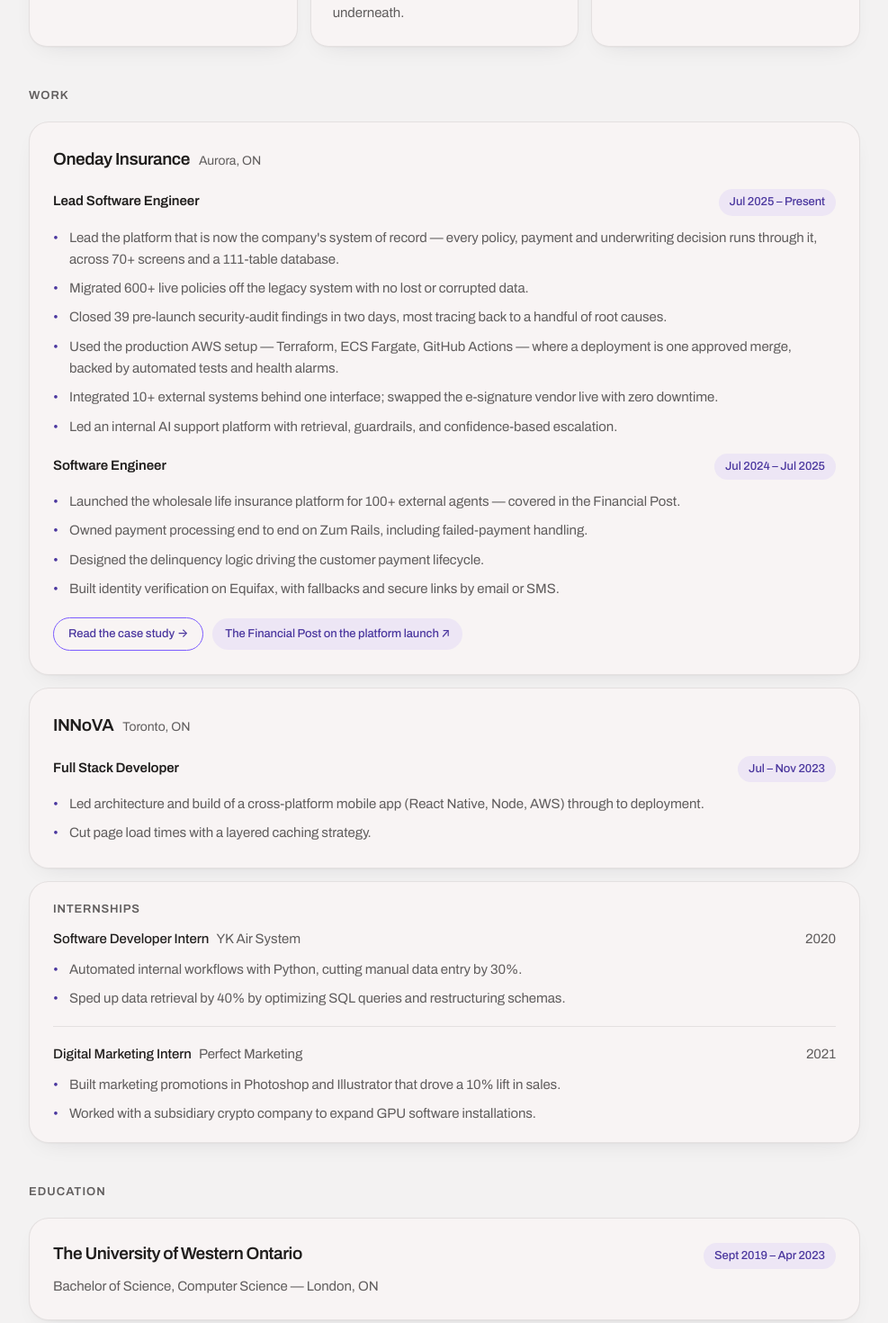
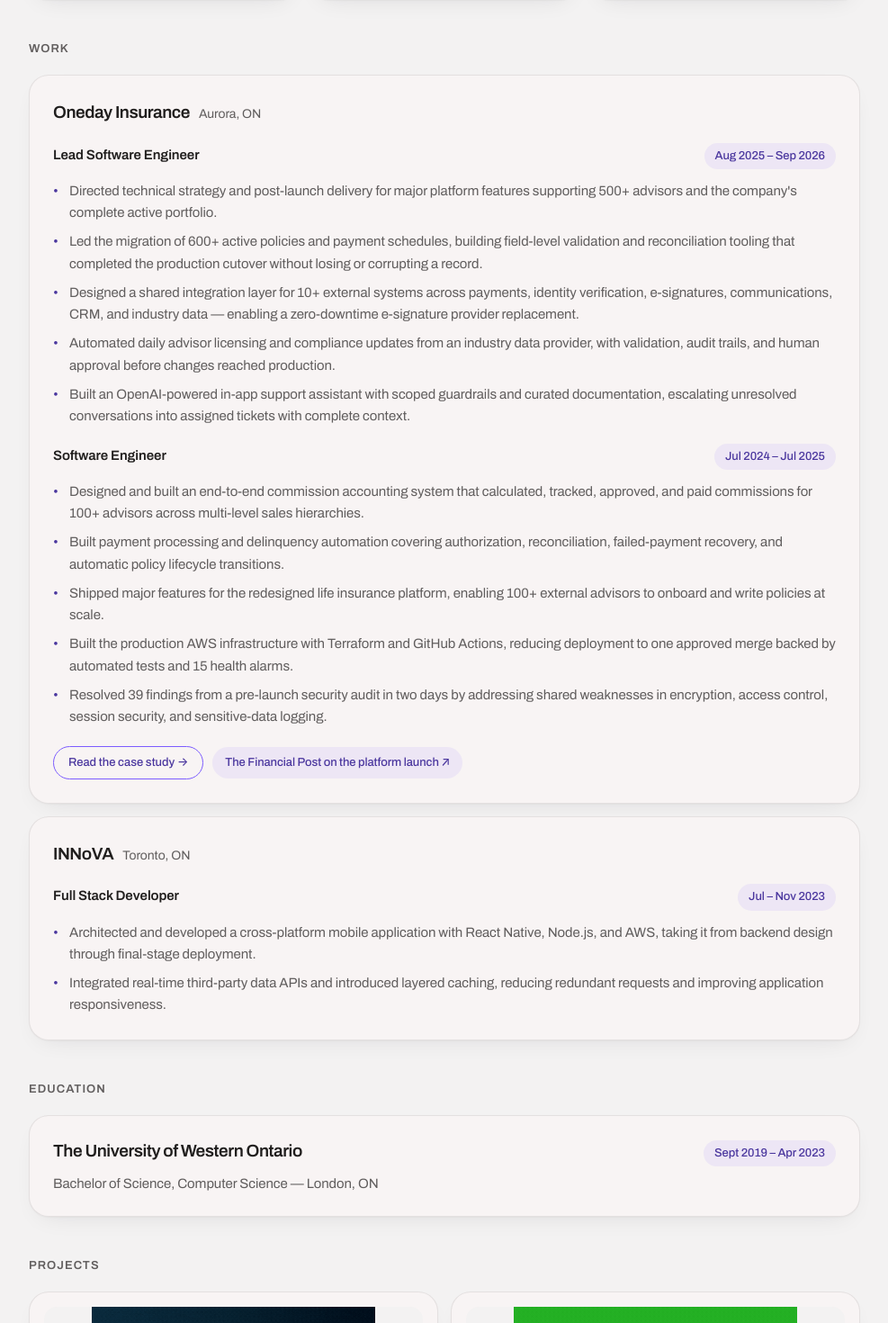
Before and after one commit to CarsonLeee/portfolio, a React (Create React App) app: page / in a window 1280 px wide. Shown: the part 1330-2800 px from the top of the page at 90% size, without its empty margins (146-1133 px from the left). Built offline with nearby package versions, Linux system fonts and the light colour scheme.

Commit message:
Update portfolio experience and case study

```diff
--- a/public/index.html
+++ b/public/index.html
@@ -7,7 +7,7 @@
     <meta name="theme-color" content="#f3f2f2" />
     <meta
       name="description"
-      content="Lead Software Engineer at Oneday Insurance, one of two leads on the core insurance platform that replaced our legacy system and is now the system of record for the whole book of business."
+      content="Software engineer building production systems end to end across React, TypeScript, Node.js, PostgreSQL, and AWS."
     />
     <link rel="apple-touch-icon" href="%PUBLIC_URL%/logo192.png" />
     <!--
--- a/src/App.css
+++ b/src/App.css
@@ -639,49 +639,6 @@ a:hover {
   color: var(--a-ink);
 }
 
-.earlier {
-  display: grid;
-  gap: 10px;
-  padding: 20px 26px;
-  border-radius: 22px;
-}
-
-.earlier-label {
-  font-size: 13px;
-  font-weight: 600;
-  letter-spacing: 0.06em;
-  text-transform: uppercase;
-  color: var(--muted);
-}
-
-.earlier-item + .earlier-item {
-  margin-top: 8px;
-  padding-top: 18px;
-  border-top: 1px solid var(--line);
-}
-
-.earlier-row {
-  display: flex;
-  flex-wrap: wrap;
-  align-items: baseline;
-  gap: 8px;
-  font-size: 15px;
-  color: var(--muted);
-}
-
-.earlier-item .bullets {
-  margin-top: 10px;
-}
-
-.earlier-role {
-  color: var(--ink);
-  font-weight: 500;
-}
-
-.earlier-dates {
-  margin-left: auto;
-}
-
 /* ---------- Education ---------- */
 
 .education {
@@ -806,6 +763,7 @@ a:hover {
 /* Expanded inside the Work section, so it indents slightly and animates in. */
 .case-inline {
   padding-top: 14px;
+  padding-bottom: clamp(56px, 8vw, 96px);
   animation: rise 0.45s var(--ease) both;
 }
 
--- a/src/App.js
+++ b/src/App.js
@@ -19,7 +19,7 @@ const EMAIL = "carson0@hotmail.com";
 const SUBJECT = "Hello Carson";
 const MAILTO = `mailto:${EMAIL}?subject=${encodeURIComponent(SUBJECT)}`;
 const RESUME =
-  "https://drive.google.com/file/d/1pvX55twrePoRAc8TLrMJCai3KjPoTwmL/view?usp=sharing";
+  "https://drive.google.com/file/d/1NFrxzY6nKh-yeMqBFuVvZabCVr1UURDL/view?usp=sharing";
 
 const LINKS = [
   { label: "Devpost", href: "https://devpost.com/CarsonLeee" },
@@ -29,9 +29,9 @@ const LINKS = [
 ];
 
 const STATS = [
-  { value: "8+ years", label: "Writing software" },
-  { value: "30+", label: "Features shipped" },
-  { value: "2×", label: "Hackathon wins" },
+  { value: "10+", label: "Production integrations" },
+  { value: "39", label: "Security findings resolved in two days" },
+  { value: "2×", label: "Hackathon winner" },
 ];
 
 const ABOUT = [
@@ -43,7 +43,7 @@ const ABOUT = [
   {
     title: "What I do",
     image: ideaPic,
-    body: "Production software end to end, mostly alongside a team — React and TypeScript front ends, Node and PostgreSQL behind them, AWS underneath.",
+    body: "I build production software end to end — React and TypeScript front ends, Node and PostgreSQL services, and the AWS infrastructure underneath.",
   },
   {
     title: "Why I do it",
@@ -67,24 +67,25 @@ const WORK = [
     roles: [
       {
         title: "Lead Software Engineer",
-        dates: "Jul 2025 – Present",
+        dates: "Aug 2025 – Sep 2026",
         points: [
-          "Lead the platform that is now the company's system of record — every policy, payment and underwriting decision runs through it, across 70+ screens and a 111-table database.",
-          "Migrated 600+ live policies off the legacy system with no lost or corrupted data.",
-          "Closed 39 pre-launch security-audit findings in two days, most tracing back to a handful of root causes.",
-          "Used the production AWS setup — Terraform, ECS Fargate, GitHub Actions — where a deployment is one approved merge, backed by automated tests and health alarms.",
-          "Integrated 10+ external systems behind one interface; swapped the e-signature vendor live with zero downtime.",
-          "Led an internal AI support platform with retrieval, guardrails, and confidence-based escalation.",
+          "Directed technical strategy and post-launch delivery for major platform features supporting 500+ advisors and the company's complete active portfolio.",
+          "Led the migration of 600+ active policies and payment schedules, building field-level validation and reconciliation tooling that completed the production cutover without losing or corrupting a record.",
+          "Designed a shared integration layer for 10+ external systems across payments, identity verification, e-signatures, communications, CRM, and industry data — enabling a zero-downtime e-signature provider replacement.",
+          "Automated daily advisor licensing and compliance updates from an industry data provider, with validation, audit trails, and human approval before changes reached production.",
+          "Built an OpenAI-powered in-app support assistant with scoped guardrails and curated documentation, escalating unresolved conversations into assigned tickets with complete context.",
         ],
       },
       {
         title: "Software Engineer",
         dates: "Jul 2024 – Jul 2025",
         points: [
-          "Launched the wholesale life insurance platform for 100+ external agents — covered in the Financial Post.",
-          "Owned payment processing end to end on Zum Rails, including failed-payment handling.",
-          "Designed the delinquency logic driving the customer payment lifecycle.",
-          "Built identity verification on Equifax, with fallbacks and secure links by email or SMS.",
+          "Designed and built an end-to-end commission accounting system that calculated, tracked, approved, and paid commissions for 100+ advisors across multi-level sales hierarchies.",
+          "Built payment processing and delinquency automation covering authorization, reconciliation, failed-payment recovery, and automatic policy lifecycle transitions.",
+          "Shipped major features for the redesigned life insurance platform, enabling 100+ external advisors to onboard and write policies at scale.",
+          "Built the production AWS infrastructure with Terraform and GitHub Actions, reducing deployment to one approved merge backed by automated tests and 15 health alarms.",
+          "Resolved 39 findings from a pre-launch security audit in two days by addressing shared weaknesses in encryption, access control, session security, and sensitive-data logging.",
+
         ],
       },
     ],
@@ -99,31 +100,10 @@ const WORK = [
         title: "Full Stack Developer",
         dates: "Jul – Nov 2023",
         points: [
-          "Led architecture and build of a cross-platform mobile app (React Native, Node, AWS) through to deployment.",
-          "Cut page load times with a layered caching strategy.",
+          "Architected and developed a cross-platform mobile application with React Native, Node.js, and AWS, taking it from backend design through final-stage deployment.",
+          "Integrated real-time third-party data APIs and introduced layered caching, reducing redundant requests and improving application responsiveness.",
         ],
       },
-    ],
-  },
-];
-
-const EARLIER = [
-  {
-    role: "Software Developer Intern",
-    company: "YK Air System",
-    dates: "2020",
-    points: [
-      "Automated internal workflows with Python, cutting manual data entry by 30%.",
-      "Sped up data retrieval by 40% by optimizing SQL queries and restructuring schemas.",
-    ],
-  },
-  {
-    role: "Digital Marketing Intern",
-    company: "Perfect Marketing",
-    dates: "2021",
-    points: [
-      "Built marketing promotions in Photoshop and Illustrator that drove a 10% lift in sales.",
-      "Worked with a subsidiary crypto company to expand GPU software installations.",
     ],
   },
 ];
@@ -226,73 +206,74 @@ const SKILLS = [
   {
     group: "Integrations",
     items:
-      "Zum Rails, Equifax, Twilio, SendGrid, Dropbox Sign, Zoho CRM, OpenAI API",
+      "Zum Rails, Equifax, APEXA CITS, Twilio, SendGrid, BoldSign, Dropbox Sign, Zoho CRM, OpenAI API",
   },
 ];
 
 const TLDR = [
   "Software engineer who builds production systems end to end — React and TypeScript front ends, Node and PostgreSQL services, and the AWS infrastructure they run on. I've shipped web platforms, a cross-platform mobile app, and seven side projects.",
-  "Right now I'm Lead Software Engineer at Oneday Insurance, where I lead the platform the business runs on. Computer Science at Western, two hackathon wins, and a preference for problems where being wrong is expensive: payments, migrations, security.",
+  "Most recently, I progressed from Software Engineer to Lead Software Engineer at Oneday Insurance, where I led delivery of major features on the platform supporting 500+ advisors and the company's full book of business. Computer Science at Western, two hackathon wins, and a preference for problems where being wrong is expensive: payments, migrations, security.",
 ];
 
 const FACTS = [
   "2× hackathon winner",
   "Lifelong athlete — focusing on MMA",
-  "Built nine desktop PCs from the parts up",
+  "Assembled and configured nine custom desktop PCs.",
   "A high school CS teacher told me not to study computer science",
+  "I'm a big Disney and horror fan.",
 ];
 
 const CASE = {
   kicker: "Case study — Oneday Insurance",
-  title: "Replacing the system a whole insurance business runs on.",
+  title: "Replacing the software that ran a growing business.",
   standfirst:
-    "Oneday sells no-exam life insurance to Canadians other insurers turn away — underwritten by Humania Assurance, sold across seven provinces, with a decision inside 24 hours. That promise ran on a legacy platform nobody could safely change. Over two years our engineering team built its replacement. I led the work, and owned the migration that moved the live book of business onto it without losing a policy.",
+    "Oneday needed to replace an aging platform that handled customer applications, payments, and account management. Over two years, I built major parts of the replacement, owned critical features before launch, and led key improvements and data migration off the old platform.",
   facts: [
     { k: "My role", v: "Lead Software Engineer" },
-    { k: "Team", v: "Built with the Oneday engineering team" },
-    { k: "Product", v: "No-exam life insurance, 7 provinces" },
+    { k: "Ownership", v: "Major features, migration, post-launch expansion" },
+    { k: "Product", v: "Customer and business operations platform" },
     { k: "Stack", v: "React, TypeScript, Node, PostgreSQL, AWS" },
   ],
   chapters: [
     {
       n: "01",
       label: "The problem",
-      body: "A 24-hour decision on applicants with real health histories only works if intake, underwriting and servicing are fast and correct. The legacy platform was the only record of who was insured, what they owed, and what had been paid — so every new product idea queued behind it and nothing could change quickly without risking live policies. Replacing it meant rebuilding all three at once; the business had no appetite for a half-migrated state.",
+      body: "Life insurance applications often required multiple forms, medical exams, and weeks of waiting, while agents managed customers through outdated, fragmented tools. Oneday wanted one platform where an agent could complete a single questionnaire, verify an applicant's identity, receive a decision within 24 hours, and manage the account afterward. The engineering challenge was replacing the legacy system without interrupting live business or risking customer and payment data.",
     },
     {
       n: "02",
       label: "What I built",
-      body: "I built a platform of 70+ screens covering application intake, underwriting, and policy servicing, over a 111-table database, with 11 role-based workspaces that decide what each kind of user — advisor, underwriter, admin, wholesale agent — can see and do. I set the architecture and the technical direction, and wrote the intake, payments, and integration layers. It is now the system of record for the company's entire book of business, with 500+ advisors onboarded.",
+      body: "I built major features for customer onboarding, account management, payments, commission accounting, financial reporting, and connections to outside services. After launch, I continued expanding and maintaining the system by automating licensing and compliance updates, building an AI support assistant, improving payment and data-transfer workflows, and resolving production issues as the platform supported daily operations for hundreds of users.",
     },
     {
       n: "03",
       label: "Security before go-live",
-      body: "A full pre-launch audit came back days before launch. I closed all 39 findings in two days — most traced back to a handful of root causes, so fixing one pattern cleared a whole cluster of them: encryption of banking and personal identity data, access-control gaps, session hardening, and stripping personal data out of logs. The platform went live with real customer data fully protected.",
+      body: "An independent security audit found 39 issues days before launch. I traced many of them to shared root causes and fixed all 39 in two days. The changes protected banking and personal data, tightened who could access each feature, strengthened sign-in security, and removed sensitive information from system logs.",
     },
     {
       n: "04",
-      label: "The migration, after launch",
-      body: "We went live first and let the platform stabilize before moving the existing book across. That left 600+ live policies to migrate with their payment schedules and outstanding financial obligations intact, onto a system already serving customers. I built the migration tool to verify every field against confirmed reference records before and after the move, so a mismatch stopped the run instead of quietly corrupting a policy. Not one policy or payment was lost or altered in the transfer.",
+      label: "Moving the existing data",
+      body: "More than 600 active customer records still lived in the old system, along with their payment schedules, financial histories, commissions, and documents. I built the process that moved and checked this information before and after the transfer. If a value did not match, the process stopped so I could investigate it. No customer record or payment was lost or changed.",
     },
     {
       n: "05",
-      label: "How it ships",
-      body: "We use a production AWS environment defined as code — Terraform, ECS Fargate, GitHub Actions — so a deployment is one approved merge for the whole team instead of a manual, error-prone ritual, backed by automated tests and 15 health alarms that surface problems before customers notice. Ten-plus external systems sit behind a common interface, which is how we swapped the e-signature vendor on a live system with zero downtime.",
+      label: "Making releases safer",
+      body: "I automated how software changes reached production using AWS, Terraform, and GitHub Actions. A release became one reviewed code merge, protected by automated tests and 15 health checks. I also connected more than 10 third-party services through a shared interface, which let me replace the digital-signature provider with no downtime.",
     },
     {
       n: "06",
-      label: "Maintaining and extending it",
-      body: "Launching was the start of the work, not the end of it. Day to day we keep the platform healthy — triaging issues before customers feel them, fixing the rough edges that only show up under real use, and keeping dependencies and infrastructure current. New capability goes in on the same foundations rather than beside them, so the system keeps growing without the reliability sliding backwards.",
+      label: "Leading improvements after launch",
+      body: "After my promotion to Lead Software Engineer, I led features that kept external-user licensing and compliance information current while requiring human review before changes took effect. I also built an OpenAI-powered support assistant that answered only from curated documentation and turned unresolved conversations into assigned support tickets with the full conversation attached.",
     },
   ],
   outcomes: [
-    { v: "500+", l: "Advisors onboarded on the platform" },
-    { v: "0", l: "Policies or payments lost in migration" },
-    { v: "39", l: "Security findings closed in two days" },
-    { v: "1 merge", l: "From manual releases to one approved merge" },
+    { v: "500+", l: "External users supported" },
+    { v: "600+", l: "Live customer records moved safely" },
+    { v: "39", l: "Security issues fixed in two days" },
+    { v: "0", l: "Downtime during a critical provider replacement" },
   ],
   closing:
-    "The decision I'd make again: having the migration tool refuse to run on a mismatch. It turned a reconciliation risk into a problem we caught before it ever reached a customer.",
+    "The decision I'd make again: making the transfer stop whenever the old and new data did not match. That turned silent data corruption into a visible issue I could fix before customers were affected.",
 };
 
 const VIEWS = ["full", "tldr"];
@@ -552,8 +533,7 @@ function App() {
               and the infrastructure under them.
             </h1>
             <p className="hero-subtext">
-              Lead Software Engineer at Oneday Insurance. Computer Science,
-              Western University.
+              Software Engineer. Computer Science, Western University.
             </p>
             <div className="hero-actions">
               <a className="btn btn-solid" href={MAILTO} onClick={copyEmail}>
@@ -693,30 +673,12 @@ function App() {
                     ) : null}
                   </div>
                 ))}
-                <div className="card earlier reveal">
-                  <p className="earlier-label">Internships</p>
-                  {EARLIER.map((item) => (
-                    <div className="earlier-item" key={item.company}>
-                      <p className="earlier-row">
-                        <span className="earlier-role">{item.role}</span>
-                        {item.company}
-                        <span className="earlier-dates">{item.dates}</span>
-                      </p>
-                      <ul className="bullets">
-                        {item.points.map((point) => (
-                          <li key={point.slice(0, 40)}>
-                            <span className="bullet-dot">•</span>
-                            <span>{point}</span>
-                          </li>
-                        ))}
-                      </ul>
-                    </div>
-                  ))}
-                </div>
               </div>
               )}
             </section>
 
+            {!caseOpen ? (
+              <>
                 <section className="block">
                   <SectionLabel>Education</SectionLabel>
                   <div className="card education reveal lift">
@@ -736,8 +698,14 @@ function App() {
                   <SectionLabel>Projects</SectionLabel>
                   <div className="projects-grid">
                     {PROJECTS.map((project) => (
-                  <article className="card project reveal lift" key={project.name}>
-                    <ExternalLink className="project-media" href={project.href}>
+                      <article
+                        className="card project reveal lift"
+                        key={project.name}
+                      >
+                        <ExternalLink
+                          className="project-media"
+                          href={project.href}
+                        >
                           <img
                             src={project.image}
                             alt={project.alt}
@@ -751,7 +719,9 @@ function App() {
                                 {project.name}
                               </ExternalLink>
                             </h3>
-                        <span className="project-kind">{project.kind}</span>
+                            <span className="project-kind">
+                              {project.kind}
+                            </span>
                           </div>
                           {project.award ? (
                             <p className="pill pill-block">{project.award}</p>
@@ -781,6 +751,8 @@ function App() {
                     ))}
                   </dl>
                 </section>
+              </>
+            ) : null}
           </div>
         ) : null}
 
@@ -816,6 +788,7 @@ function App() {
           </section>
         ) : null}
 
+        {!caseOpen ? (
           <section className="poster reveal" aria-labelledby="poster-title">
             <h2 className="poster-title" id="poster-title">
               Let's chat.
@@ -829,6 +802,7 @@ function App() {
               </span>
             </p>
           </section>
+        ) : null}
       </main>
 
       <footer className="footer">
```
Also changed, not shown: 1 other file (tests, documents, lock files or other folders). Lines whose indentation alone changed are shown as unchanged.
